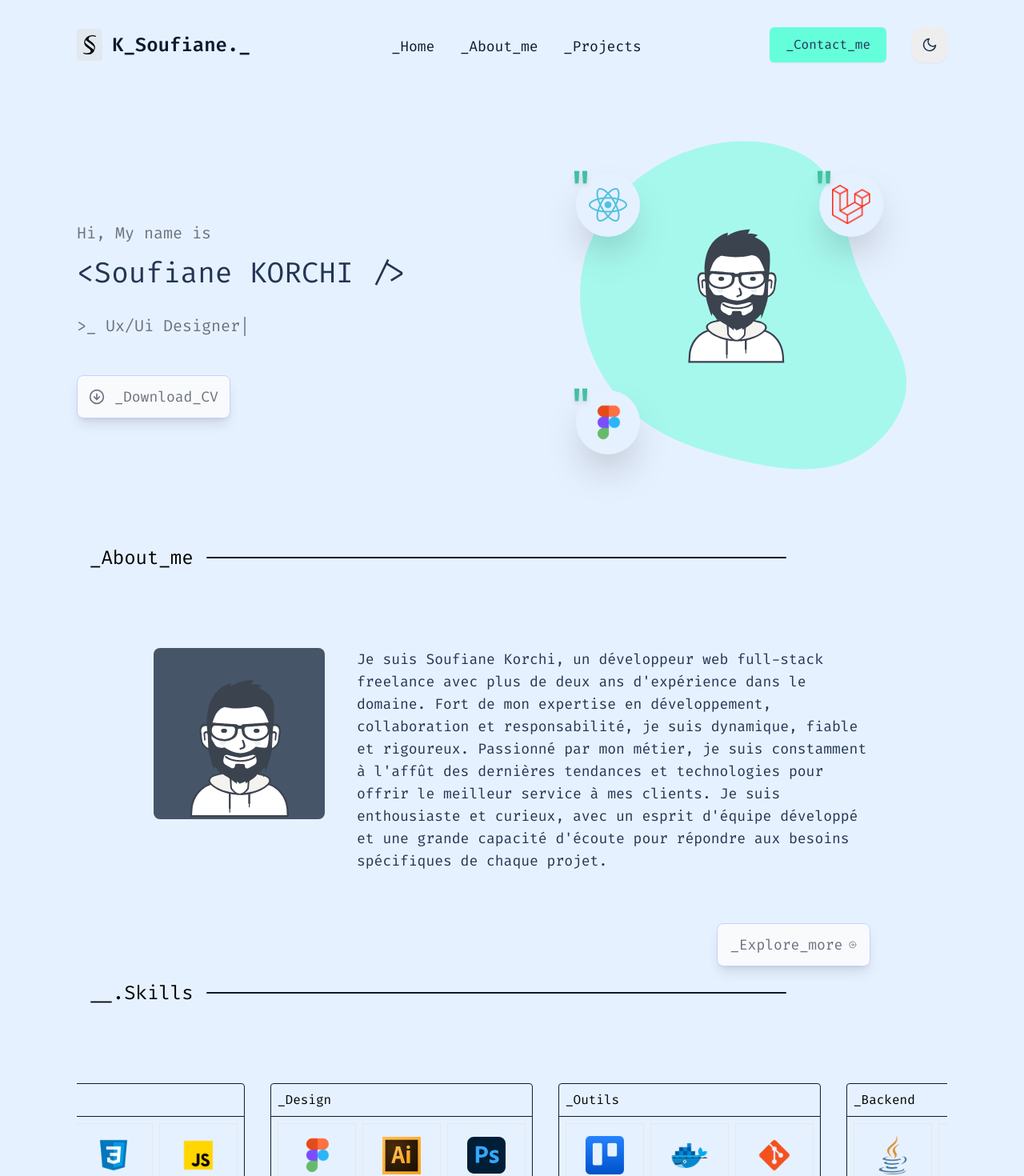
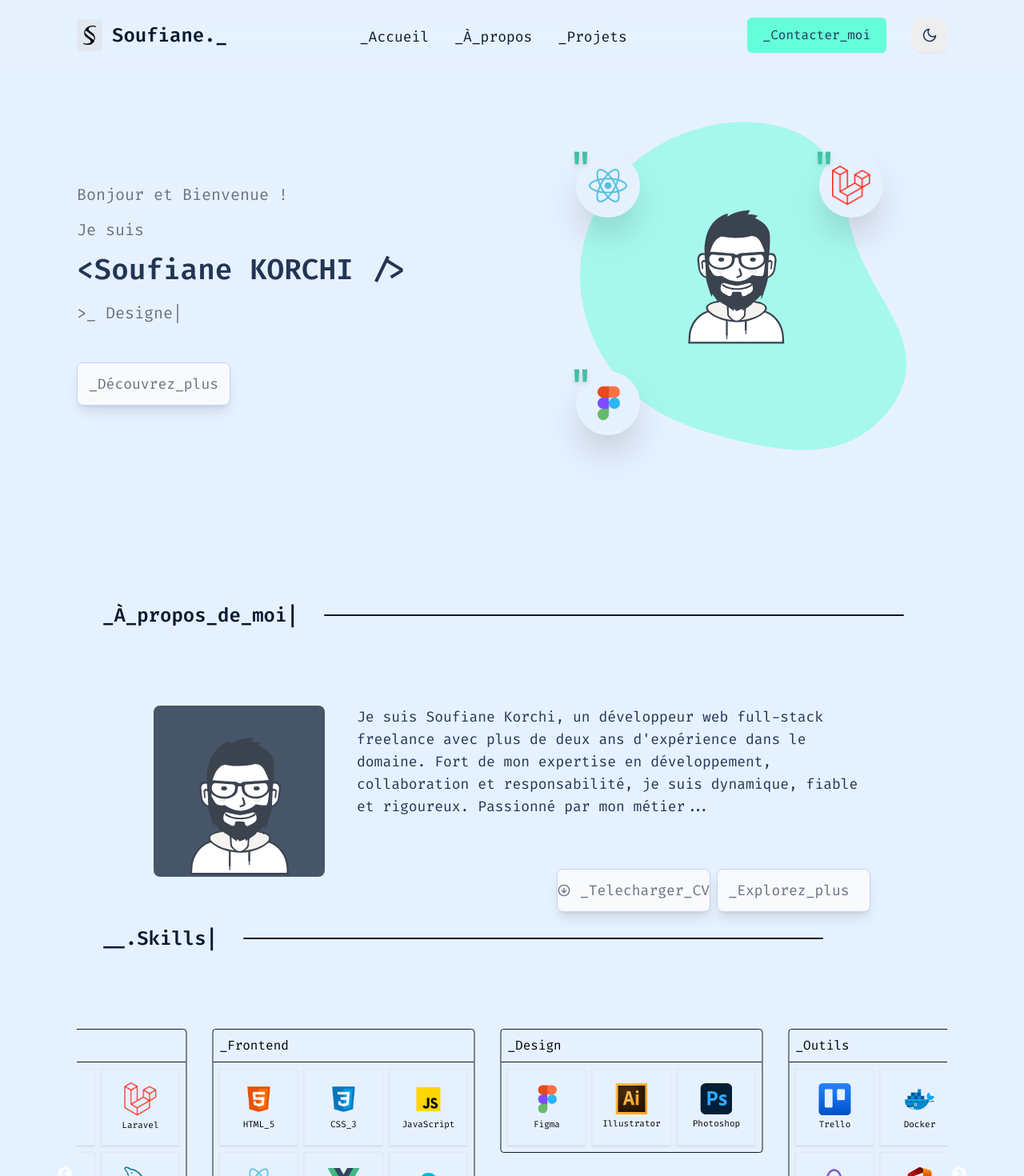
Before and after one commit to Mrsoufixx/portfolio, a React (Vite) app: page / in a window 1280 px wide. Shown: the top 1470 px of the page at 80% size. Built offline with nearby package versions, Linux system fonts and the light colour scheme.

Commit message:
add other

```diff
--- a/package.json
+++ b/package.json
@@ -15,6 +15,7 @@
     "react": "^18.2.0",
     "react-dom": "^18.2.0",
     "react-icons": "^4.8.0",
+    "react-intersection-observer": "^9.4.3",
     "react-router-dom": "^6.11.0",
     "react-slick": "^0.29.0",
     "react-type-animation": "^3.0.1",
--- a/src/App.jsx
+++ b/src/App.jsx
@@ -1,4 +1,4 @@
-import { lazy, Suspense } from 'react';
+import { lazy, Suspense, useEffect, useState } from 'react';
 import { BrowserRouter as Router, Route, Routes } from 'react-router-dom';
 import ScrollToTop from './components/ScrollToTop';
 import AppFooter from './components/shared/AppFooter';
@@ -16,11 +16,26 @@ const Projects = lazy(() => import('./pages/Projects'));
 // const ProjectSingle = lazy(() => import('./pages/sections/ProjectSingle.jsx'));
 
 function App() {
+  const [isLoading, setIsLoading] = useState(true);
+  const spinnerDuration = 2000; // Duration of the spinner animation in milliseconds
+
+  useEffect(() => {
+    const timer = setTimeout(() => {
+      setIsLoading(false);
+    }, spinnerDuration);
+
+    return () => clearTimeout(timer);
+  }, []);
+
   return (
     <div className=" bg-secondary-light dark:bg-primary-dark transition duration-300">
       <Router>
         <ScrollToTop />
         <Suspense fallback={<Spinner />}>
+          {isLoading ? (
+            <Spinner />
+          ) : (
+            <>
               <AppHeader />
               <RightSideBar />
               <Routes>
@@ -32,6 +47,8 @@ function App() {
               </Routes>
               <LeftSideBar />
               <AppFooter />
+            </>
+          )}
         </Suspense>
         <UseScrollToTop />
       </Router>
--- a/src/components/projects/sections/ProjectSingleSec.jsx
+++ b/src/components/projects/sections/ProjectSingleSec.jsx
@@ -51,14 +51,14 @@ const ProjectSingle = ({ title, category, image, techno, redirect, githubLink,is
         delay: 0.15,
       }}
     >
-      <Link to="/" aria-label={"Project" + { title }} >
+      <div className='mt-8'>
         <div
-          className="rounded shadow-lg hover:shadow-xl cursor-pointer mb-10 sm:mb-0 bg-secondary-light dark:bg-ternary-dark relative border-2 border-primary-darkborder-2 border-primary-dark dark:border-ternary-light"
+          className="rounded shadow-lg hover:shadow-xl cursor-pointer mb-10 sm:mb-0 bg-secondary-light dark:bg-ternary-dark relative border-2 border-primary-darkborder-2 border-primary-dark dark:border-ternary-light mt-2"
           onMouseEnter={handleMouseEnter}
           onMouseLeave={handleMouseLeave}
         >
-          <div className="">
-            <img src={image} className="rounded-t  w-full h-full" alt={title} />
+          <div className="h-80 overflow-hidden">
+            <img src={image} className=" w-full h-full" alt={title} />
           </div>
           <div className="text-center px-4 py-4 border-y-2 border-primary-dark dark:border-ternary-light ">
             <p className="font-general-medium text-lg md:text-xl text-ternary-dark dark:text-ternary-light mb-2">
@@ -90,7 +90,7 @@ const ProjectSingle = ({ title, category, image, techno, redirect, githubLink,is
             </a>
 		  </motion.div>
           </div>
-      </Link>
+      </div>
     </motion.div>
   );
 };
--- a/src/components/reusable/CardSkill.jsx
+++ b/src/components/reusable/CardSkill.jsx
@@ -12,11 +12,12 @@ function CardSkill({ title, items, keyprop }) {
       <div className="p-2 grid grid-cols-3 w-full gap-2">
         {items.map((item) => (
           <div
-            className="relative border flex flex-col items-center justify-center w-full h-24 hover:bg-ternary-light hover:shadow-md"
+
+            className="relative border flex flex-col gap-1 shadow-sm shadow-slate-300 dark:shadow-slate-700  items-center justify-center w-full h-24 hover:bg-ternary-dark hover:shadow-md"
             key={item.name}
           >
-            <img className="w-12" src={item.icon} alt={item.name} />
-            <div className="text-center text-xs dark:text-white dark:hover:text-primary-dark">
+            <img className="w-10 " src={item.icon} alt={item.name} />
+            <div className="text-center text-[11px] dark:text-white">
               {item.name}
             </div>
           </div>
--- a/src/components/reusable/LineHead.jsx
+++ b/src/components/reusable/LineHead.jsx
@@ -1,14 +1,37 @@
-import { textVariant } from "../../utils/motion";
-import {motion} from "framer-motion"
+import React, { useEffect, useRef, useState } from 'react';
+import { TypeAnimation } from 'react-type-animation';
+import { textVariant } from '../../utils/motion';
+import { motion } from 'framer-motion';
+import { useInView } from 'react-intersection-observer';
 
-function LineHead({ title }) {
+function LineHead({ title,id }) {
+  const [animationTriggered, setAnimationTriggered] = useState(false);
+  const { ref, inView } = useInView({
+    triggerOnce: true,
+    threshold: 0.2, // Adjust this threshold as needed
+  });
+
+  useEffect(() => {
+    if (inView) {
+      setAnimationTriggered(true);
+    }
+  }, [inView]);
+
   return (
-    <motion.div variants={textVariant()}>
+    <motion.div ref={ref} variants={textVariant()} id={id}>
       <div className="flex items-center justify-start w-full">
-        <div className="px-4 text-2xl dark:text-primary-green ">
-          {title}
+        <div className="font-semibold px-4 text-2xl dark:text-primary-green text-primary-dark">
+          {animationTriggered ? (
+            <TypeAnimation
+              sequence={[title]}
+              className="font-semibold px-4 text-2xl dark:text-primary-green text-primary-dark"
+              speed={30}
+            />
+          ) : (
+            title
+          )}
         </div>
-        <hr className="w-2/3 h-0.5 my-8 bg-primary-dark dark:bg-primary-green  border-0 rounded " />
+        <hr className="w-2/3 h-0.5 my-8 bg-primary-dark dark:bg-primary-green  border-0 rounded" />
       </div>
     </motion.div>
   );
--- a/src/components/reusable/Spinner.jsx
+++ b/src/components/reusable/Spinner.jsx
@@ -4,12 +4,12 @@ const Spinner = () => {
   const containerVariants = {
     start: {
       transition: {
-        staggerChildren: 0.1,
+        staggerChildren: 0.2,
       },
     },
     end: {
       transition: {
-        staggerChildren: 0.1,
+        staggerChildren: 0.2,
       },
     },
   };
@@ -26,6 +26,7 @@ const Spinner = () => {
   };
 
   const name = "Soufiane";
+  const animationDuration = 2; // Durée de l'animation en secondes
 
   return (
     <div className="flex justify-center items-center h-screen dark:bg-primary-dark bg-primary-light">
@@ -34,12 +35,18 @@ const Spinner = () => {
         variants={containerVariants}
         initial="start"
         animate="end"
+        transition={{ duration: animationDuration }}
       >
         {name.split("").map((letter, index) => (
           <motion.span
             key={index}
             className="inline-block"
             variants={letterVariants}
+            transition={{
+              type: "spring",
+              stiffness: 200,
+              damping: 10,
+            }}
           >
             {letter}
           </motion.span>
--- a/src/components/shared/AppBanner.jsx
+++ b/src/components/shared/AppBanner.jsx
@@ -24,9 +24,22 @@ const AppBanner = () => {
             duration: 0.9,
             delay: 0.2,
           }}
-          className="font-general-medium my-4 text-md md:text-lg lg:text-lg xl:text-xl text-center sm:text-left leading-normal text-gray-500 dark:text-gray-200"
+          className="font-general-medium  mb-4 text-md md:text-lg lg:text-lg xl:text-xl text-center sm:text-left leading-normale text-gray-500 dark:text-gray-200"
         >
-          Hi, My name is
+          Bonjour et Bienvenue !
+
+        </motion.p>
+        <motion.p
+          initial={{ opacity: 0 }}
+          animate={{ opacity: 1 }}
+          transition={{
+            ease: "easeInOut",
+            duration: 0.9,
+            delay: 0.2,
+          }}
+          className="font-general-medium  my-4 text-md md:text-lg lg:text-lg xl:text-xl text-center sm:text-left leading-normale text-gray-500 dark:text-gray-200"
+        >
+          Je suis
         </motion.p>
         <motion.h1
           initial={{ opacity: 0 }}
@@ -36,7 +49,7 @@ const AppBanner = () => {
             duration: 0.9,
             delay: 0.1,
           }}
-          className="font-general-semibold mb-8 text-2xl lg:text-3xl xl:text-4xl text-center sm:text-left text-ternary-dark dark:text-primary-green"
+          className="font-general-semibold font-semibold mb-5 text-2xl lg:text-3xl xl:text-4xl text-center sm:text-left text-ternary-dark dark:text-primary-green"
         >
           {"<"}Soufiane KORCHI {"/>"}
         </motion.h1>
@@ -52,13 +65,15 @@ const AppBanner = () => {
 
         <TypeAnimation
           sequence={[
-            ">_ Full-Stack Developer",
-            1500,
-            ">_ Ux/Ui Designer",
-            1500,
+            ">_ Développeur Full-Stack ",
+            1000,
+            ">_ Designer Ux/Ui ",
+            1000,
+            ">_ Formateur ",
+            1000,
           ]}
           className="font-general-medium text-md md:text-lg lg:text-lg xl:text-xl text-center sm:text-left leading-normal text-gray-500 dark:text-gray-200"
-          speed={30}
+          speed={35}
           // style={{ fontSize: '2em' }}
           repeat={Infinity}
         />
@@ -76,14 +91,13 @@ const AppBanner = () => {
           className="flex justify-center sm:block"
         >
           <a
-            download="SoufianeKorchi_Cv.pdf"
-            href="/file/SoufianeKorchi_Cv.pdf"
+
+            href="#about"
             className="font-general-medium flex justify-center items-center w-36 sm:w-48 mt-12 mb-6 sm:mb-0 text-lg border border-indigo-200 dark:border-ternary-dark py-2.5 sm:py-3 shadow-lg rounded-lg bg-slate-50 focus:ring-1 focus:ring-indigo-900 hover:bg-primary-green text-gray-500 hover:text-gray-600 duration-500 "
-            aria-label="Download Resume"
+
           >
-            <FiArrowDownCircle className="mr-2 sm:mr-3 h-5 w-5 sn:w-6 sm:h-6 duration-100"></FiArrowDownCircle>
             <span className="text-sm sm:text-lg font-general-medium duration-100">
-              _Download_CV
+            _Découvrez_plus
             </span>
           </a>
         </motion.div>
@@ -96,6 +110,7 @@ const AppBanner = () => {
       >
         <CercleBanner />
       </motion.div>
+      {/* <div id="about"></div> */}
     </motion.section>
   );
 };
--- a/src/components/shared/AppHeader.jsx
+++ b/src/components/shared/AppHeader.jsx
@@ -1,37 +1,49 @@
-import { useState } from 'react';
-import { FiMenu, FiMoon, FiSun, FiX } from 'react-icons/fi';
-import { Link } from 'react-router-dom';
-import useThemeSwitcher from '../../hooks/useThemeSwitcher';
-import { motion } from 'framer-motion';
-import Button from '../reusable/Button';
-import {logo} from "../../assets"
+import { useState, useEffect } from "react";
+import { FiMenu, FiMoon, FiSun, FiX } from "react-icons/fi";
+import { Link } from "react-router-dom";
+import useThemeSwitcher from "../../hooks/useThemeSwitcher";
+import { motion } from "framer-motion";
+import Button from "../reusable/Button";
+import { logo } from "../../assets";
 
 const AppHeader = () => {
   const [showMenu, setShowMenu] = useState(false);
-	// const [showModal, setShowModal] = useState(false);
   const [activeTheme, setTheme] = useThemeSwitcher();
+  const [scrollShadow, setScrollShadow] = useState(false);
+
+  useEffect(() => {
+    const handleScroll = () => {
+      if (window.pageYOffset > 0) {
+        setScrollShadow(true);
+      } else {
+        setScrollShadow(false);
+      }
+    };
+
+    window.addEventListener("scroll", handleScroll);
+    return () => {
+      window.removeEventListener("scroll", handleScroll);
+    };
+  }, []);
 
   function toggleMenu() {
-		if (!showMenu) {
-			setShowMenu(true);
-		} else {
-			setShowMenu(false);
+    setShowMenu((prevShowMenu) => !prevShowMenu);
   }
-	}
-
 
   return (
     <motion.nav
       initial={{ opacity: 0 }}
       animate={{ opacity: 1 }}
       id="nav"
-			className="sm:container sm:mx-auto p-0"
+      className={`sticky top-0 p-0 backdrop-blur-2xl z-50 ${
+        scrollShadow ? "shadow-md" : ""
+      }`}
     >
-			<div className="z-10 max-w-screen-lg xl:max-w-screen-xl block sm:flex sm:justify-between sm:items-center py-6">
+      <div className="max-w-screen-lg xl:max-w-screen-xl block sm:flex sm:justify-between  sm:container sm:mx-auto sm:items-center py-3 ">
         {/* Header menu links and small screen hamburger menu */}
         <div className="flex justify-between items-center px-4 sm:px-0">
-					<div >
-						<Link to="/" className='flex gap-3 items-center'>
+          <div>
+            <Link to="/" className="flex gap-3 items-center">
               <img
                 src={logo}
                 className="w-8 p-2 bg-slate-200 rounded"
@@ -50,7 +62,9 @@ const AppHeader = () => {
 									alt="Dark Logo"
 								/>
 							)} */}
-							 <div className='text-primary-dark dark:text-primary-light text-2xl font-semibold'>K_Soufiane._</div>
+              <div className="text-primary-dark dark:text-primary-light text-2xl font-semibold">
+                Soufiane._
+              </div>
             </Link>
           </div>
 
@@ -60,7 +74,7 @@ const AppHeader = () => {
             aria-label="Theme Switcher"
             className="block sm:hidden ml-0 bg-primary-light dark:bg-ternary-dark p-3 shadow-sm rounded-xl cursor-pointer"
           >
-						{activeTheme === 'dark' ? (
+            {activeTheme === "dark" ? (
               <FiMoon className="text-ternary-dark hover:text-gray-400 dark:text-ternary-light dark:hover:text-primary-light text-xl" />
             ) : (
               <FiSun className="text-gray-200 hover:text-gray-50 text-xl" />
@@ -94,8 +108,8 @@ const AppHeader = () => {
         <div
           className={
             showMenu
-							? 'block m-0 sm:ml-4 mt-5 sm:mt-3 sm:flex p-5 sm:p-0 justify-center items-center shadow-lg sm:shadow-none'
-							: 'hidden'
+              ? "block m-0 sm:ml-4 mt-5 sm:mt-3 sm:flex p-5 sm:p-0 justify-center items-center shadow-lg sm:shadow-none"
+              : "hidden"
           }
         >
           <Link
@@ -103,14 +117,14 @@ const AppHeader = () => {
             className="block text-left text-lg text-primary-dark dark:text-ternary-light hover:text-secondary-dark dark:hover:text-secondary-light  sm:mx-4 mb-2 sm:py-2 border-t-2 pt-3 sm:pt-2 sm:border-t-0 border-primary-light dark:border-secondary-dark"
             aria-label="About Me"
           >
-						About Me
+            _À_propos
           </Link>
           <Link
             to="/projects"
             className="block text-left text-lg text-primary-dark dark:text-ternary-light hover:text-secondary-dark dark:hover:text-secondary-light  sm:mx-4 mb-2 sm:py-2"
             aria-label="Projects"
           >
-						Projects
+            _Projets
           </Link>
           <div className="border-t-2 pt-3 sm:pt-0 sm:border-t-0 border-primary-light dark:border-secondary-dark">
             <Link
@@ -118,7 +132,7 @@ const AppHeader = () => {
               className="font-general-medium sm:hidden block text-left text-md bg-primary-green hover:bg-[#0e9c7b] text-ternary-dark shadow-sm rounded-sm px-4 py-2 mt-2 duration-300 w-36"
               aria-label="contact me"
             >
-							<Button title="_Contact_me" />
+              <Button title="_Contacter_moi" />
             </Link>
           </div>
         </div>
@@ -130,14 +144,14 @@ const AppHeader = () => {
             className="block text-left text-lg text-primary-dark dark:text-ternary-light hover:text-secondary-dark dark:hover:text-secondary-light  sm:mx-4 mb-2 sm:py-2"
             aria-label="home"
           >
-						_Home
+            _Accueil
           </Link>
           <Link
             to="/about"
             className="block text-left text-lg text-primary-dark dark:text-ternary-light hover:text-secondary-dark dark:hover:text-secondary-light  sm:mx-4 mb-2 sm:py-2"
             aria-label="About Me"
           >
-						_About_me
+            _À_propos
           </Link>
 
           <Link
@@ -145,7 +159,7 @@ const AppHeader = () => {
             className="block text-left text-lg text-primary-dark dark:text-ternary-light hover:text-secondary-dark dark:hover:text-secondary-light  sm:mx-4 mb-2 sm:py-2"
             aria-label="Projects"
           >
-						_Projects
+            _Projets
           </Link>
         </div>
 
@@ -157,7 +171,7 @@ const AppHeader = () => {
               className="text-md font-general-medium bg-primary-green hover:bg-[#15b38e] text-ternary-dark shadow-sm rounded-md px-5 py-2.5 duration-300"
               aria-label="Hire Me Button"
             >
-							<Button title="_Contact_me" />
+              <Button title="_Contacter_moi" />
             </Link>
           </div>
 
@@ -167,7 +181,7 @@ const AppHeader = () => {
             aria-label="Theme Switcher"
             className="ml-8 bg-primary-light dark:bg-ternary-dark p-3 shadow-sm rounded-xl cursor-pointer"
           >
-						{activeTheme === 'dark' ? (
+            {activeTheme === "dark" ? (
               <FiMoon className="text-ternary-dark hover:text-gray-600 dark:text-ternary-light dark:hover:text-primary-light text-xl" />
             ) : (
               <FiSun className="text-gray-200 hover:text-gray-50 text-xl" />
@@ -175,7 +189,6 @@ const AppHeader = () => {
           </div>
         </div>
       </div>
-
     </motion.nav>
   );
 };
--- a/src/css/App.css
+++ b/src/css/App.css
@@ -120,3 +120,9 @@ body {
 		opacity: 0.5;
 	}
 }
+
+.skills_card{
+	clip-path: polygon(50% 0%, 100% 38%, 82% 100%, 18% 100%, 0% 38%);
+	border: solid 2px black;
+	box-shadow: 0 20px 25px -5px rgb(0 0 0 / 0.1);
+}
--- a/src/layouts/LeftSidebar/LeftSidebar.jsx
+++ b/src/layouts/LeftSidebar/LeftSidebar.jsx
@@ -1,6 +1,5 @@
 import React from "react";
 import { FaGithub, FaInstagram, FaLinkedin, FaWhatsapp } from "react-icons/fa";
-import { Link } from "react-router-dom";
 import "./leftSidebar.scss";
 import Social from "../../components/reusable/Social";
 
--- a/src/pages/sections/AboutMeSection.jsx
+++ b/src/pages/sections/AboutMeSection.jsx
@@ -3,12 +3,14 @@ import { motion } from "framer-motion";
 import LineHead from "../../components/reusable/LineHead";
 import { Link } from "react-router-dom";
 import { user } from "../../assets";
-import {FiArrowRightCircle} from "react-icons/fi"
+import { FiArrowDownCircle, FiArrowRightCircle } from "react-icons/fi";
 
 const About = () => {
   return (
     <>
-      <LineHead title="_About_me" />
+      <div id="about"></div>
+      <section className="about_me mt-24">
+        <LineHead title="_À_propos_de_moi" />
         <motion.div
           initial={{ opacity: 0 }}
           animate={{ opacity: 1, delay: 2 }}
@@ -29,25 +31,33 @@ const About = () => {
                 Je suis Soufiane Korchi, un développeur web full-stack freelance
                 avec plus de deux ans d'expérience dans le domaine. Fort de mon
                 expertise en développement, collaboration et responsabilité, je
-              suis dynamique, fiable et rigoureux. Passionné par mon métier, je
-              suis constamment à l'affût des dernières tendances et technologies
-              pour offrir le meilleur service à mes clients. Je suis
-              enthousiaste et curieux, avec un esprit d'équipe développé et une
-              grande capacité d'écoute pour répondre aux besoins spécifiques de
-              chaque projet.
+                suis dynamique, fiable et rigoureux. Passionné par mon métier...
               </p>
-          </div>
-        </div>
-        <div className="flex justify-end">
+              <div className="flex justify-end gap-2">
+                <a
+                  download="SoufianeKorchi_Cv.pdf"
+                  href="/file/SoufianeKorchi_Cv.pdf"
+                  className="font-general-medium flex justify-center items-center w-36 sm:w-48 mt-12 mb-6 sm:mb-0 text-lg border border-indigo-200 dark:border-ternary-dark py-2.5 sm:py-3 shadow-lg rounded-lg bg-slate-50 focus:ring-1 focus:ring-indigo-900 hover:bg-primary-green text-gray-500 hover:text-gray-600 duration-500"
+                  aria-label="Download Resume"
+                >
+                  <FiArrowDownCircle className="mr-2 sm:mr-3 h-5 w-5 sn:w-6 sm:h-6 duration-100" />
+                  <span className="text-sm sm:text-lg font-general-medium duration-100">
+                    _Telecharger_CV
+                  </span>
+                </a>
+
                 <Link
                   to="/about"
                   className="text-lg border border-indigo-200 dark:border-ternary-dark py-2.5 px-4 sm:py-3 shadow-lg rounded-lg bg-slate-50 focus:ring-1 focus:ring-indigo-900 hover:bg-primary-green text-gray-500 hover:text-gray-600 duration-500 flex items-center justify-center sm:w-48 mt-12 mb-6 sm:mb-0"
                 >
-            <span className="mr-2">_Explore_more</span>
-            <FiArrowRightCircle/>
+                  <span className="text-sm sm:text-lg font-general-medium duration-100">_Explorez_plus</span>
+                  <FiArrowRightCircle className="ml-2 sm:ml-3 h-5 w-5 sn:w-6 sm:h-6 duration-100"/>
                 </Link>
               </div>
+            </div>
+          </div>
         </motion.div>
+      </section>
     </>
   );
 };
```
Also changed, not shown: src/data/projects.js (+5 -5 lines), 1 other file (tests, documents, lock files or other folders). Lines whose indentation alone changed are shown as unchanged.
